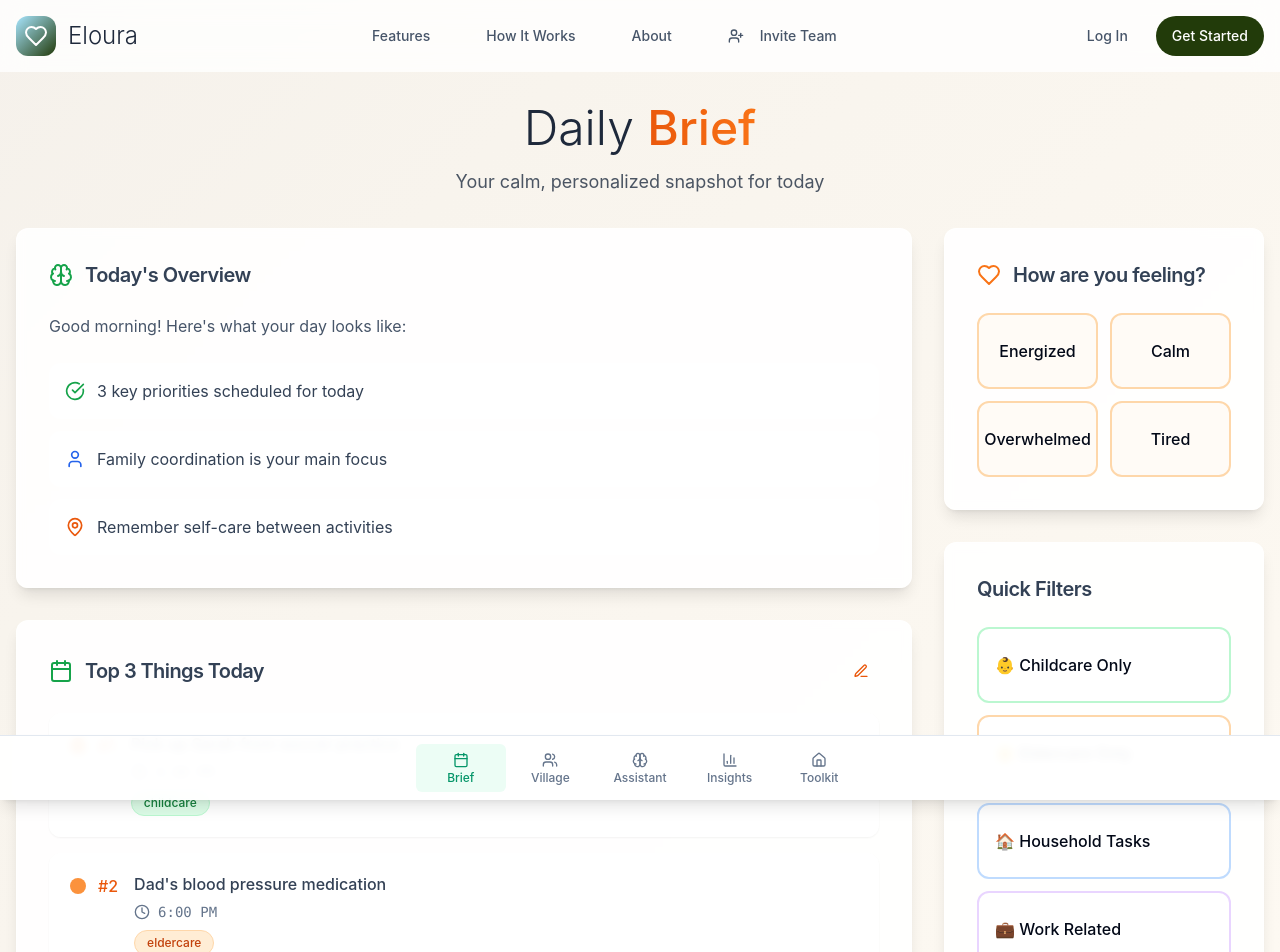
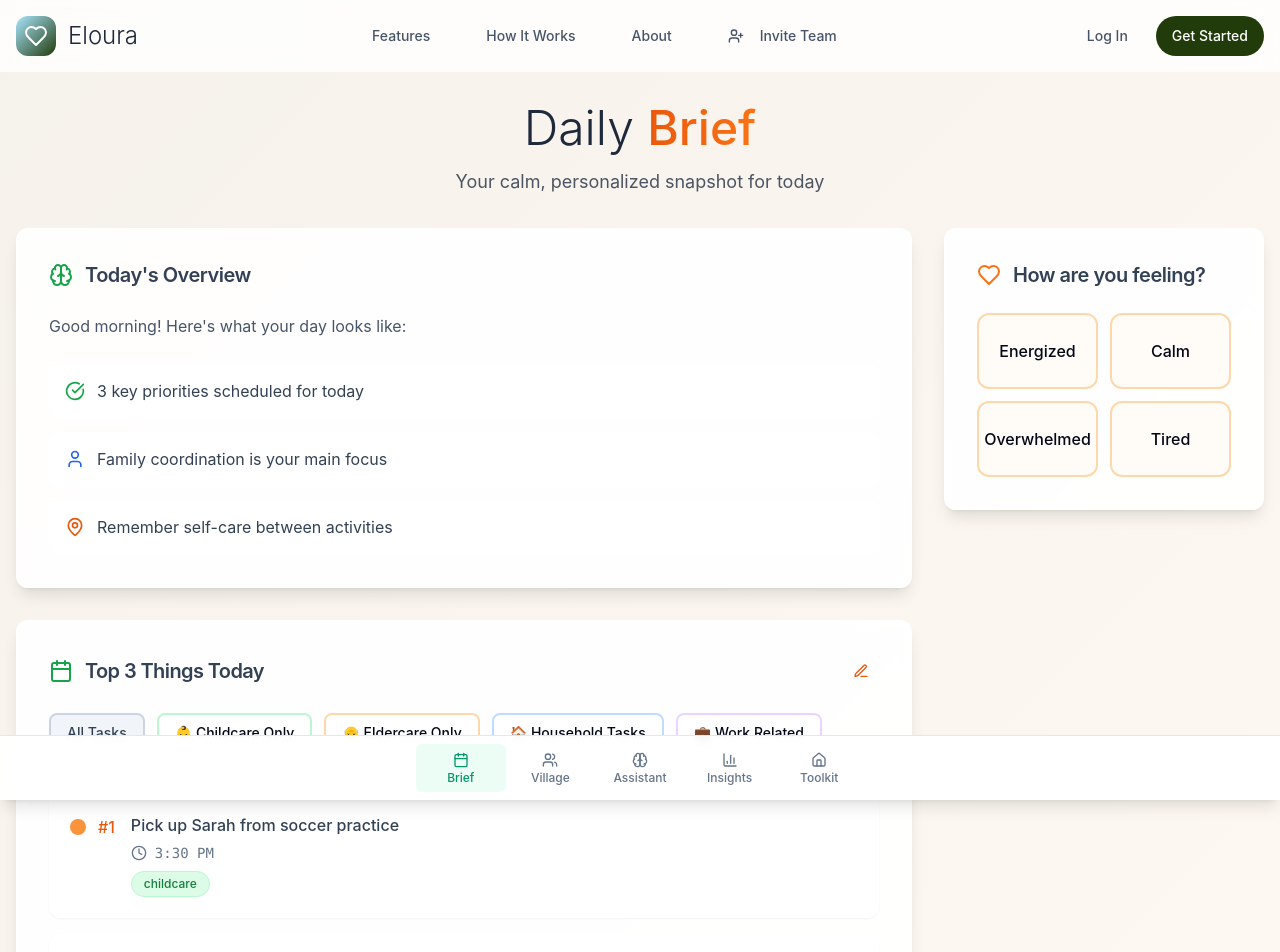
Before and after one commit to rembertdesigns/Eloura-Beta, a React (Vite) app: page /daily-brief in a window 1280 px wide. Shown: the top 952 px of the page. Built offline with nearby package versions, Linux system fonts and the light colour scheme.

Commit message:
Refactor: Combine tasks and filters on desktop
Combined the "Top 3 Things Today" and "Quick Filters" cards into a single card on desktop for improved information architecture, space efficiency, and user flow.

```diff
--- a/src/pages/DailyBrief.tsx
+++ b/src/pages/DailyBrief.tsx
@@ -1,3 +1,4 @@
+
 import React, { useState } from 'react';
 import { Card, CardContent, CardHeader, CardTitle } from '@/components/ui/card';
 import { Button } from '@/components/ui/button';
@@ -306,7 +307,7 @@ const DailyBrief = () => {
                 </CardContent>
               </Card>
 
-              {/* Top 3 Things Today - Desktop */}
+              {/* Combined Top 3 Things Today & Quick Filters - Desktop */}
               <Card className="card-warm shadow-md hover:shadow-lg transition-shadow duration-200 rounded-xl">
                 <CardHeader className="pb-6 px-8 pt-8">
                   <CardTitle className="flex items-center justify-between">
@@ -320,6 +321,71 @@ const DailyBrief = () => {
                   </CardTitle>
                 </CardHeader>
                 <CardContent className="px-8 pb-8">
+                  {/* Filter buttons at the top */}
+                  <div className="flex flex-wrap gap-3 mb-6 pb-4 border-b border-gray-200">
+                    <Button
+                      variant="outline"
+                      size="sm"
+                      onClick={() => handleFilterClick('all')}
+                      className={`py-2 px-4 h-auto border-2 transition-all duration-200 rounded-lg text-sm ${
+                        activeFilter === 'all'
+                          ? 'bg-slate-100 border-slate-300 text-slate-700'
+                          : 'border-slate-200 hover:bg-slate-50 hover:border-slate-300 hover:text-slate-700'
+                      }`}
+                    >
+                      All Tasks
+                    </Button>
+                    <Button
+                      variant="outline"
+                      size="sm"
+                      onClick={() => handleFilterClick('childcare')}
+                      className={`py-2 px-4 h-auto border-2 transition-all duration-200 rounded-lg text-sm ${
+                        activeFilter === 'childcare'
+                          ? 'bg-green-100 border-green-300 text-green-700'
+                          : 'border-green-200 hover:bg-green-50 hover:border-green-300 hover:text-green-700'
+                      }`}
+                    >
+                      👶 Childcare Only
+                    </Button>
+                    <Button
+                      variant="outline"
+                      size="sm"
+                      onClick={() => handleFilterClick('eldercare')}
+                      className={`py-2 px-4 h-auto border-2 transition-all duration-200 rounded-lg text-sm ${
+                        activeFilter === 'eldercare'
+                          ? 'bg-orange-100 border-orange-300 text-orange-700'
+                          : 'border-orange-200 hover:bg-orange-50 hover:border-orange-300 hover:text-orange-700'
+                      }`}
+                    >
+                      👴 Eldercare Only
+                    </Button>
+                    <Button
+                      variant="outline"
+                      size="sm"
+                      onClick={() => handleFilterClick('household')}
+                      className={`py-2 px-4 h-auto border-2 transition-all duration-200 rounded-lg text-sm ${
+                        activeFilter === 'household'
+                          ? 'bg-blue-100 border-blue-300 text-blue-700'
+                          : 'border-blue-200 hover:bg-blue-50 hover:border-blue-300 hover:text-blue-700'
+                      }`}
+                    >
+                      🏠 Household Tasks
+                    </Button>
+                    <Button
+                      variant="outline"
+                      size="sm"
+                      onClick={() => handleFilterClick('work')}
+                      className={`py-2 px-4 h-auto border-2 transition-all duration-200 rounded-lg text-sm ${
+                        activeFilter === 'work'
+                          ? 'bg-purple-100 border-purple-300 text-purple-700'
+                          : 'border-purple-200 hover:bg-purple-50 hover:border-purple-300 hover:text-purple-700'
+                      }`}
+                    >
+                      💼 Work Related
+                    </Button>
+                  </div>
+
+                  {/* Task list */}
                   <div className="space-y-4">
                     {isLoading ? (
                       <div className="space-y-4">
@@ -423,65 +489,6 @@ const DailyBrief = () => {
                   )}
                 </CardContent>
               </Card>
-
-              {/* Quick Filters - Desktop */}
-              <Card className="card-warm shadow-md hover:shadow-lg transition-shadow duration-200 rounded-xl">
-                <CardHeader className="pb-6 px-8 pt-8">
-                  <CardTitle className="text-xl font-semibold text-slate-700">Quick Filters</CardTitle>
-                </CardHeader>
-                <CardContent className="px-8 pb-8">
-                  <div className="space-y-3">
-                    <Button
-                      variant="outline"
-                      size="sm"
-                      onClick={() => handleFilterClick('childcare')}
-                      className={`w-full justify-start py-6 px-4 h-auto min-h-[56px] border-2 transition-all duration-200 rounded-xl text-base ${
-                        activeFilter === 'childcare'
-                          ? 'bg-green-100 border-green-300 text-green-700'
-                          : 'border-green-200 hover:bg-green-50 hover:border-green-300 hover:text-green-700'
-                      }`}
-                    >
-                      👶 Childcare Only
-                    </Button>
-                    <Button
-                      variant="outline"
-                      size="sm"
-                      onClick={() => handleFilterClick('eldercare')}
-                      className={`w-full justify-start py-6 px-4 h-auto min-h-[56px] border-2 transition-all duration-200 rounded-xl text-base ${
-                        activeFilter === 'eldercare'
-                          ? 'bg-orange-100 border-orange-300 text-orange-700'
-                          : 'border-orange-200 hover:bg-orange-50 hover:border-orange-300 hover:text-orange-700'
-                      }`}
-                    >
-                      👴 Eldercare Only
-                    </Button>
-                    <Button
-                      variant="outline"
-                      size="sm"
-                      onClick={() => handleFilterClick('household')}
-                      className={`w-full justify-start py-6 px-4 h-auto min-h-[56px] border-2 transition-all duration-200 rounded-xl text-base ${
-                        activeFilter === 'household'
-                          ? 'bg-blue-100 border-blue-300 text-blue-700'
-                          : 'border-blue-200 hover:bg-blue-50 hover:border-blue-300 hover:text-blue-700'
-                      }`}
-                    >
-                      🏠 Household Tasks
-                    </Button>
-                    <Button
-                      variant="outline"
-                      size="sm"
-                      onClick={() => handleFilterClick('work')}
-                      className={`w-full justify-start py-6 px-4 h-auto min-h-[56px] border-2 transition-all duration-200 rounded-xl text-base ${
-                        activeFilter === 'work'
-                          ? 'bg-purple-100 border-purple-300 text-purple-700'
-                          : 'border-purple-200 hover:bg-purple-50 hover:border-purple-300 hover:text-purple-700'
-                      }`}
-                    >
-                      💼 Work Related
-                    </Button>
-                  </div>
-                </CardContent>
-              </Card>
             </div>
           </div>
         </div>
```
